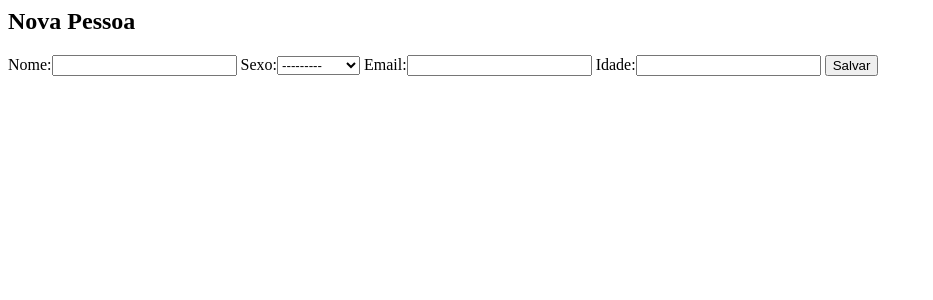
After one commit to gabriellambert/cadastro_facil, a Django app: page /pessoa/nova/ in a window 1280 px wide. The commit adds this page. Shown: the top 300 px of the page, without its empty margins (0-933 px from the left). Run offline with Django 3.2, Linux system fonts and the light colour scheme.

Commit message:
Faz o create do CRUD

```diff
--- /dev/null
+++ b/cadastro/forms.py
@@ -0,0 +1,9 @@
+from django import forms
+from .models import Pessoa
+
+
+class PessoaForm(forms.ModelForm):
+
+    class Meta:
+        model = Pessoa
+        fields = '__all__'
--- a/cadastro/templates/index.html
+++ b/cadastro/templates/index.html
@@ -5,3 +5,5 @@
     <li>{{ pessoa }}</li>
     {% endfor %}
 </ul>
+
+<a href="{% url 'pessoa_nova' %}">Cadastrar</a>
--- /dev/null
+++ b/cadastro/templates/pessoa_edit.html
@@ -0,0 +1,7 @@
+<h2>Nova Pessoa</h2>
+
+<form method="POST">
+    {% csrf_token %}
+    {{ form }}
+    <button type="submit">Salvar</button>
+</form>
--- a/cadastro/urls.py
+++ b/cadastro/urls.py
@@ -3,4 +3,5 @@ from . import views
 
 urlpatterns = [
     path('', views.index, name='index'),
+    path('pessoa/nova/', views.pessoa_nova, name='pessoa_nova'),
 ]
--- a/cadastro/views.py
+++ b/cadastro/views.py
@@ -1,5 +1,7 @@
-from django.shortcuts import render
+from django.shortcuts import render, redirect
 from .models import Pessoa
+from .forms import PessoaForm
+
 
 def index(request):
     pessoas = Pessoa.objects.all()
@@ -7,3 +9,13 @@ def index(request):
         'pessoas': pessoas,
     }
     return render(request, 'index.html', dados)
+
+def pessoa_nova(request):
+    if request.method == "POST":
+        form = PessoaForm(request.POST or None)
+        if form.is_valid():
+            form.save()
+            return redirect('index')
+    else:
+        form = PessoaForm()
+    return render(request, 'pessoa_edit.html', {'form': form})
```
Also changed, not shown: db.sqlite3.
